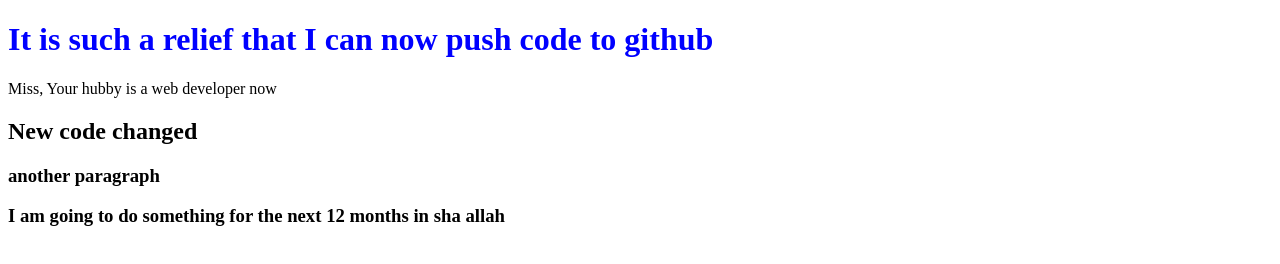
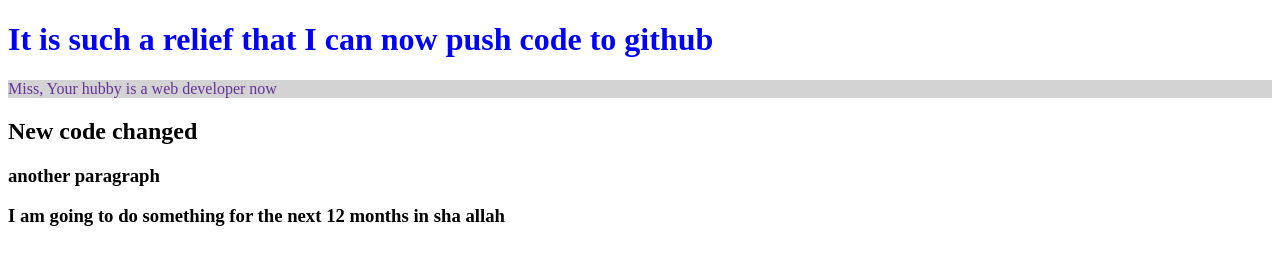
Before and after one commit to farhanthegreat/second-repo, a plain HTML site: page index.html in a window 1280 px wide. Drawn offline with Linux system fonts and the light colour scheme.

Commit message:
added style

```diff
--- a/index.html
+++ b/index.html
@@ -5,6 +5,7 @@
     <meta http-equiv="X-UA-Compatible" content="IE=edge">
     <meta name="viewport" content="width=device-width, initial-scale=1.0">
     <title>My second github repo</title>
+    <link rel="stylesheet" href="style.css">
 </head>
 <body>
     <h1 style="color: blue;">It is such a relief that I can now push code to github</h1>
--- /dev/null
+++ b/style.css
@@ -0,0 +1,4 @@
+p {
+    color: rebeccapurple;
+    background-color: lightgray;
+}
```
